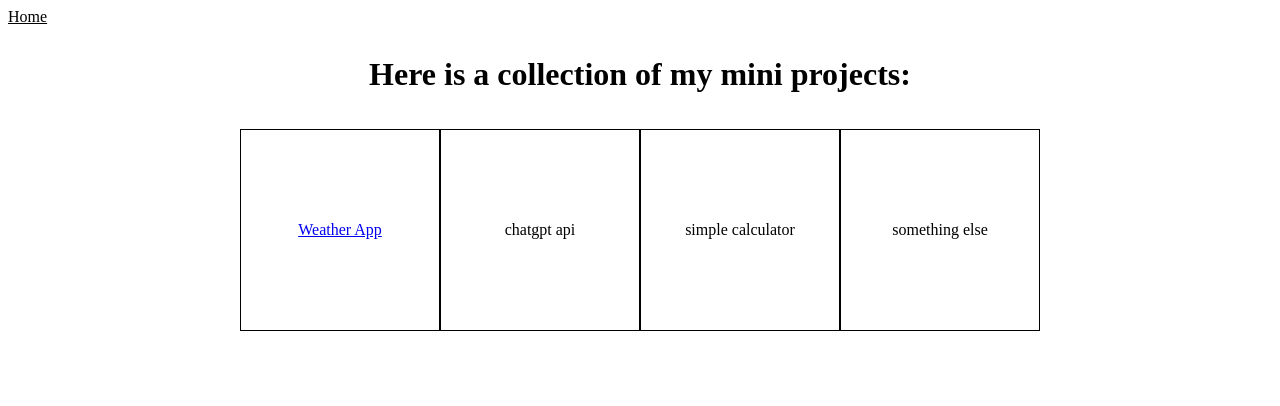
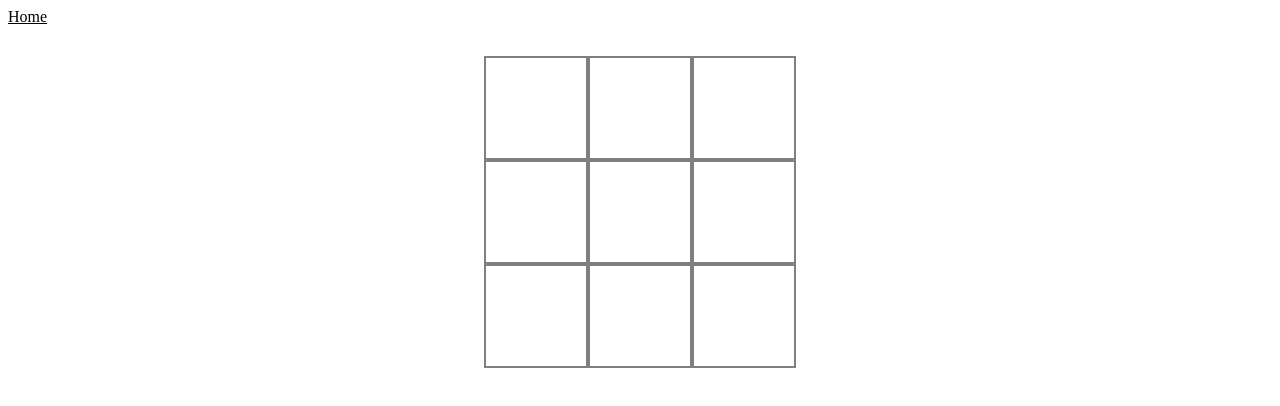
Before and after one commit to jb3k/Mini-Projects, a React (Create React App) app in the folder react-app/: page /tictactoe in a window 1280 px wide. Shown: the top 406 px of the page. Built offline with nearby package versions, Linux system fonts and the light colour scheme.

Commit message:
adding new game

```diff
--- a/react-app/src/App.js
+++ b/react-app/src/App.js
@@ -4,6 +4,7 @@ import NavBar from './components/auth/NavBar';
 // import { useDispatch } from 'react-redux';
 // import { authenticate } from './store/session';
 import HomePage from './components/homepage';
+import TicTacToe from './components/tictactoe/tictactoe';
 import WeatherApp from './components/weatherAPI';
 import Forecast from './components/weatherAPI/forecast';
 import Search from './components/weatherAPI/search';
@@ -51,6 +52,9 @@ function App() {
           {currentWeather && <WeatherApp data={currentWeather} />}
           {forecast && <Forecast data={forecast} />}
         </Route>
+        <Route path='/tictactoe' exact={true}>
+          <TicTacToe />
+        </Route>
         <Route path='/'>
           <HomePage />
         </Route>
--- a/react-app/src/components/homepage/index.js
+++ b/react-app/src/components/homepage/index.js
@@ -16,7 +16,9 @@ function HomePage() {
                         </NavLink>
                     </div>
                     <div className='project-container'>
-                        chatgpt api
+                        <NavLink to={'/tictactoe'}>
+                            <div> TicTacToe Game</div>
+                        </NavLink>
                     </div>
                     <div className='project-container'>
                         simple calculator
--- /dev/null
+++ b/react-app/src/components/tictactoe/tictactoe.css
@@ -0,0 +1,20 @@
+.game-board {
+    display: grid;
+    justify-content: center;
+    align-items: center;
+}
+
+.board-row {
+    display: flex;
+
+}
+
+.game-box {
+    height: 100px;
+    width: 100px;
+    border: 2px solid gray;
+    display: flex;
+    justify-content: center;
+    align-items: center;
+    font-size: 100px
+}
--- /dev/null
+++ b/react-app/src/components/tictactoe/tictactoe.js
@@ -0,0 +1,60 @@
+import React, { useState } from "react"
+import './tictactoe.css'
+
+function TicTacToe() {
+
+    let [square, setSquare] = useState(Array(9).fill(null))
+    let [isX, setIsX] = useState(true)
+
+
+    let handleClick = (i) => {
+        square[i] = isX ? "X" : "O"
+        setSquare(square)
+        setIsX(!isX)
+    }
+
+    let board = (
+        <div className="game-board">
+            <div className="board-row">
+                <div className="game-box" onClick={() => handleClick(0)}>{square[0]}</div>
+                <div className="game-box" onClick={() => handleClick(1)}>{square[1]}</div>
+                <div className="game-box" onClick={() => handleClick(2)}>{square[2]}</div>
+
+            </div>
+            <div className="board-row">
+                <div className="game-box" onClick={() => handleClick(3)}>{square[3]}</div>
+                <div className="game-box" onClick={() => handleClick(4)}>{square[4]}</div>
+                <div className="game-box" onClick={() => handleClick(5)}>{square[5]}</div>
+
+            </div>
+            <div className="board-row">
+                <div className="game-box" onClick={() => handleClick(6)}>{square[6]}</div>
+                <div className="game-box" onClick={() => handleClick(7)}>{square[7]}</div>
+                <div className="game-box" onClick={() => handleClick(8)}>{square[8]}</div>
+            </div>
+        </div>
+
+    )
+
+    let playerTurn = (
+        <>
+            <div>
+                { }'s move!
+            </div>
+        </>
+    )
+
+
+    return (
+        <>
+            <div>
+                {board}
+            </div>
+        </>
+    )
+
+
+
+}
+
+export default TicTacToe
```
Also changed, not shown: react-app/src/components/tictactoe/calculateWinner.js (added).
